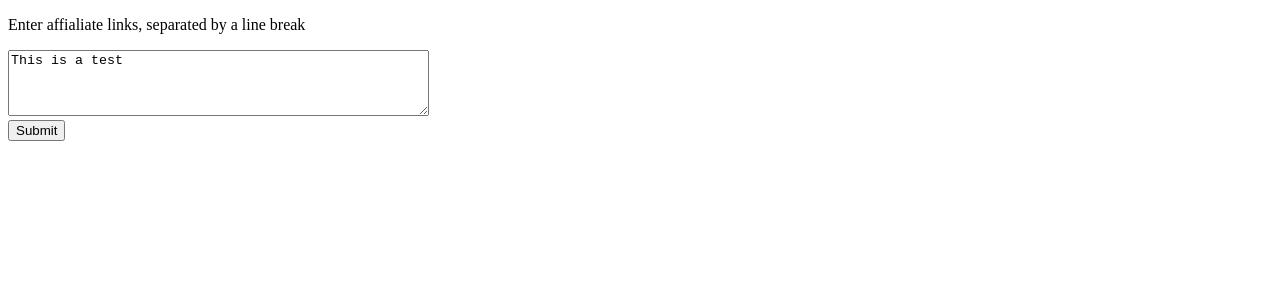
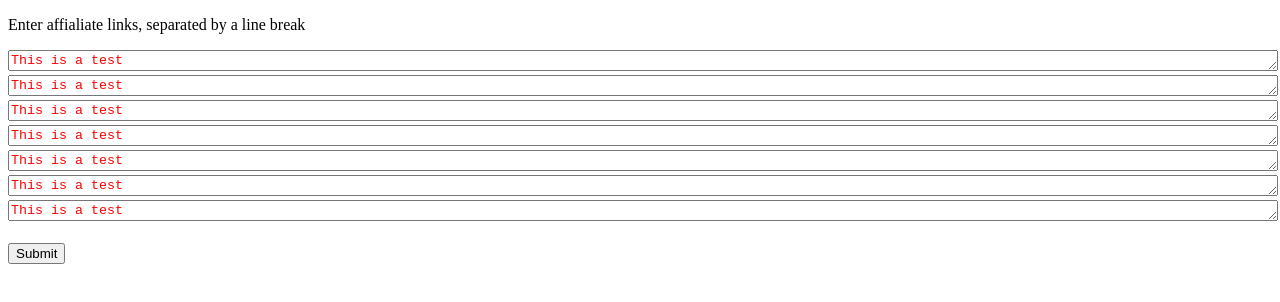
Before and after one commit to rakeshdas1/AmazonRedirector, a browser extension: page options.html in a window 1280 px wide. Drawn offline with Linux system fonts and the light colour scheme.

Commit message:
Added options page

```diff
--- a/options.html
+++ b/options.html
@@ -1,6 +1,14 @@
 <!DOCTYPE html>
 <html>
-
+<style>
+  .links{
+    color: red;
+    width: 100%;
+  }
+  #status{
+    color: green;
+  }
+</style>
 <head>
     <title>Options</title>
 </head>
@@ -9,7 +17,20 @@
     <p>Enter affialiate links, separated by a line break</p>
 
     <form>
-        <textarea rows="4" cols="50" id="links">This is a test</textarea>
+        <textarea rows="1" class="links">This is a test</textarea>
+        <br>
+        <textarea rows="1" class="links">This is a test</textarea>
+        <br>
+        <textarea rows="1" class="links">This is a test</textarea>
+        <br>
+        <textarea rows="1" class="links">This is a test</textarea>
+        <br>
+        <textarea rows="1" class="links">This is a test</textarea>
+        <br>
+        <textarea rows="1" class="links">This is a test</textarea>
+        <br>
+        <textarea rows="1" class="links">This is a test</textarea>
+        <br>
         <br>
         <button id="submitBtn">Submit</button>
     </form>
--- a/options.js
+++ b/options.js
@@ -2,6 +2,8 @@ function submitBtn() {
     var linksEntered = document.getElementById('links').value;
     //to keep the values in the textbox after the button is pressed
     document.getElementById('links').value = linksEntered;
+
+
 
 
     chrome.storage.sync.set({
@@ -9,7 +11,7 @@ function submitBtn() {
         },
         function () {
             var status = document.getElementById('status');
-            status.textContent = 'Links entered were: ' + linksEntered;
+            status.textContent = 'Links successfully entered!'
         });
 
 }
```
Also changed, not shown: manifest.json.
